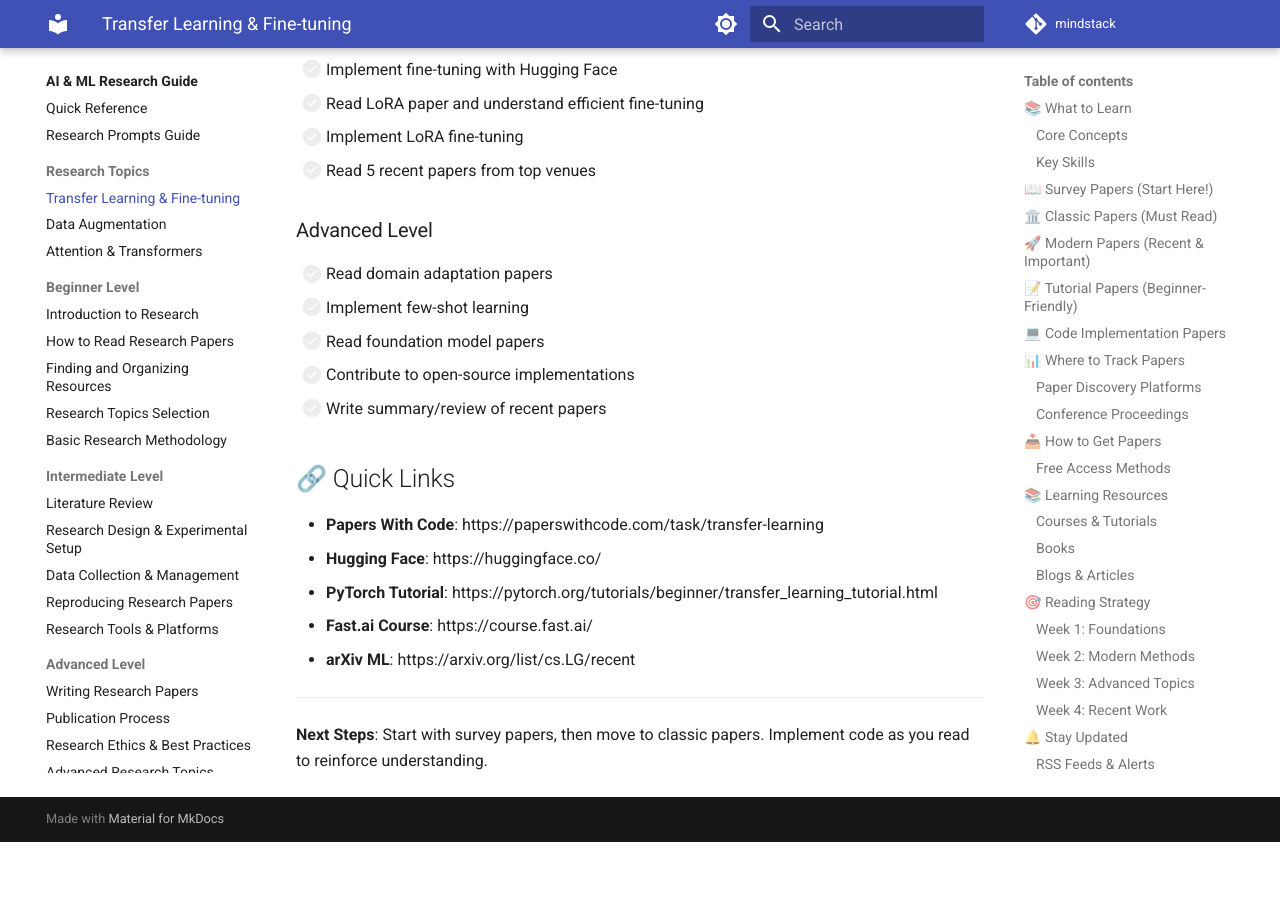
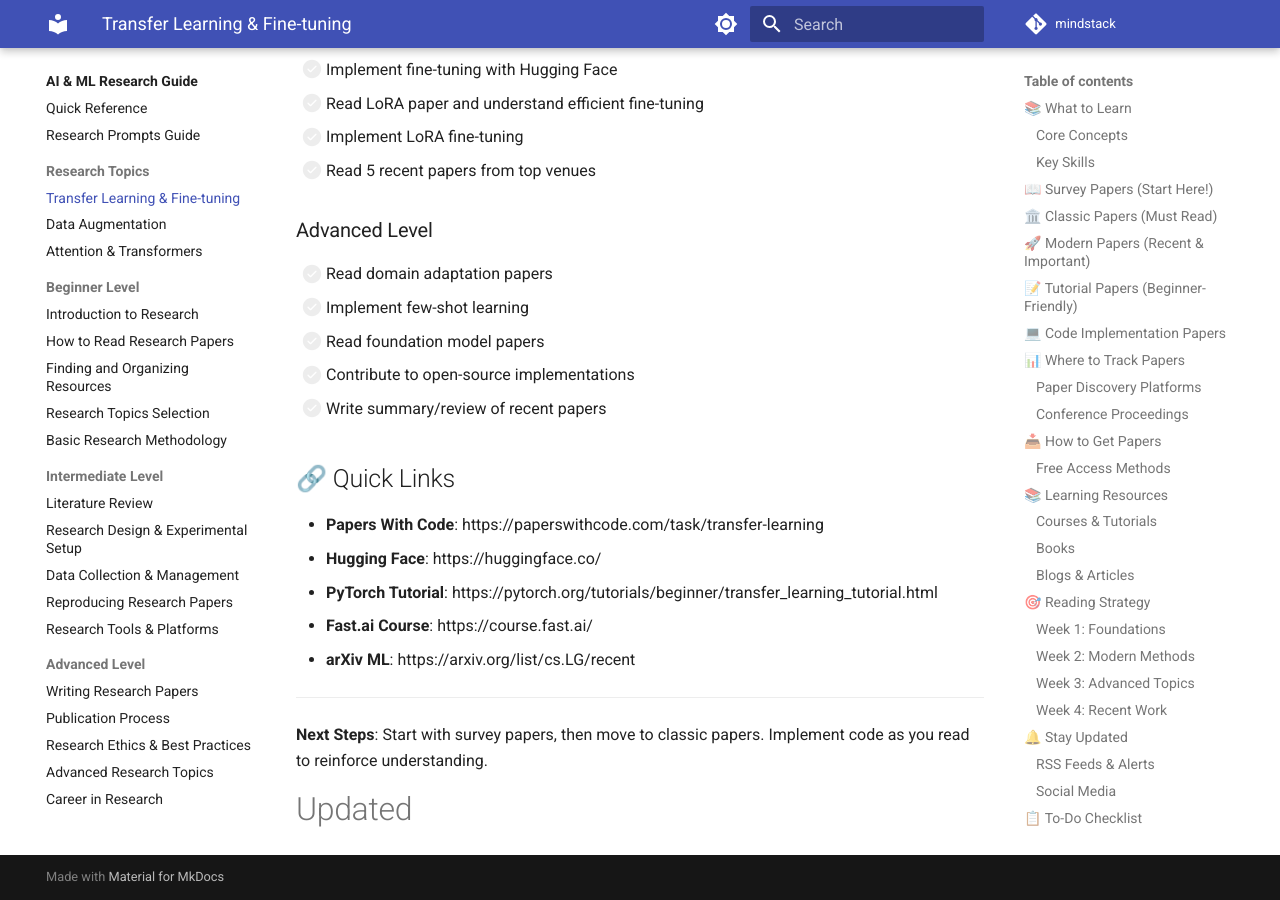
Before and after one commit to shivam2003-dev/mindstack, an MkDocs documentation site: the page built from docs/courses/ai-ml-research-guide/topic-01-transfer-learning.md, in a window 1280 px wide and 900 px high, scrolled down 9584 px. Built offline with MkDocs 1.6.1 and Material for MkDocs 9.7.7, drawn with Linux system fonts in a browser that asks for light colours; comment, search, counter and statistics services are not loaded; before the commit the page ends 10426 px from its top, so only the background shows below that.

Commit message:
Trigger rebuild: Verify topic pages are visible

```diff
--- a/docs/courses/ai-ml-research-guide/topic-01-transfer-learning.md
+++ b/docs/courses/ai-ml-research-guide/topic-01-transfer-learning.md
@@ -369,3 +369,5 @@
 ---
 
 **Next Steps**: Start with survey papers, then move to classic papers. Implement code as you read to reinforce understanding.
+
+# Updated
```
